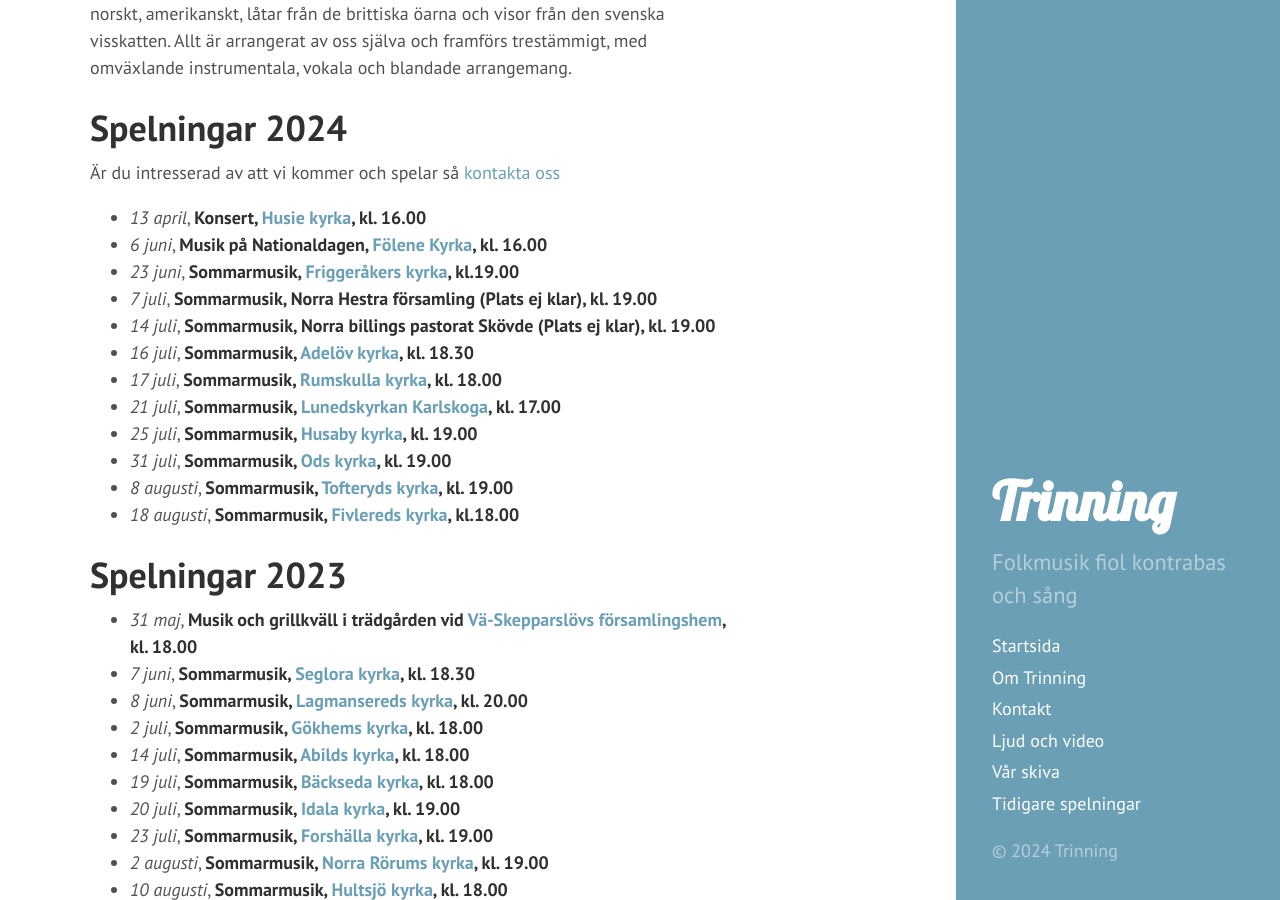
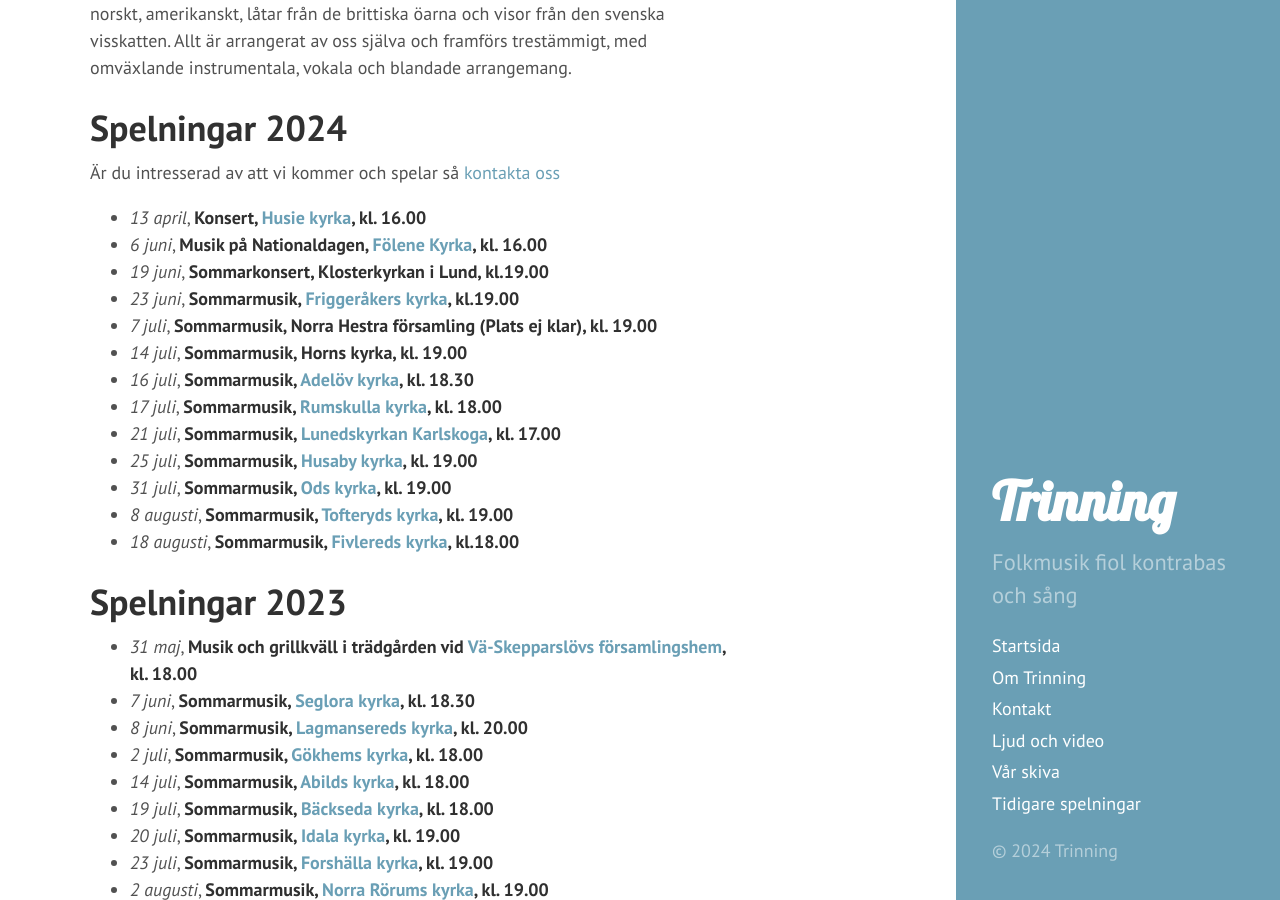
Before and after one commit to trinning/trinning.github.io, a Jekyll site: the page built from index.md, in a window 1280 px wide and 900 px high, scrolled down 489 px. Built offline with Jekyll 4.4.1, drawn with Linux system fonts in a browser that asks for light colours.

Commit message:
uppdaterat spelningar

```diff
--- a/index.md
+++ b/index.md
@@ -16,9 +16,10 @@ in lite norskt, amerikanskt, låtar från de brittiska öarna och visor från de
 
 * *13 april*, **Konsert, [Husie kyrka](https://maps.app.goo.gl/Xza21DtFZcE4V1Uo6 "Karta till spelningen"), kl. 16.00**
 * *6 juni*, **Musik på Nationaldagen, [Fölene Kyrka](https://maps.app.goo.gl/8hevZsf7eFrvA4339 "Karta till spelningen"), kl. 16.00**
+* *19 juni*, **Sommarkonsert, Klosterkyrkan i Lund, kl.19.00**
 * *23 juni*, **Sommarmusik, [Friggeråkers kyrka](https://maps.app.goo.gl/C9gLWrsS5BnnJaxB8 "Karta till spelningen"), kl.19.00**
 * *7 juli*, **Sommarmusik, Norra Hestra församling (Plats ej klar), kl. 19.00**
-* *14 juli*, **Sommarmusik, Norra billings pastorat Skövde (Plats ej klar), kl. 19.00**
+* *14 juli*, **Sommarmusik, Horns kyrka, kl. 19.00**
 * *16 juli*, **Sommarmusik, [Adelöv kyrka](https://maps.app.goo.gl/QzpjtT6Re8hh18xS6 "Karta till spelningen"), kl. 18.30**
 * *17 juli*, **Sommarmusik, [Rumskulla kyrka](https://maps.app.goo.gl/42PE8kmj5Boacaiu7 "Karta till spelningen"), kl. 18.00**
 * *21 juli*, **Sommarmusik, [Lunedskyrkan Karlskoga](https://maps.app.goo.gl/j2QVA16jE4AAEZHu5 "Karta till spelningen"), kl. 17.00**
```
